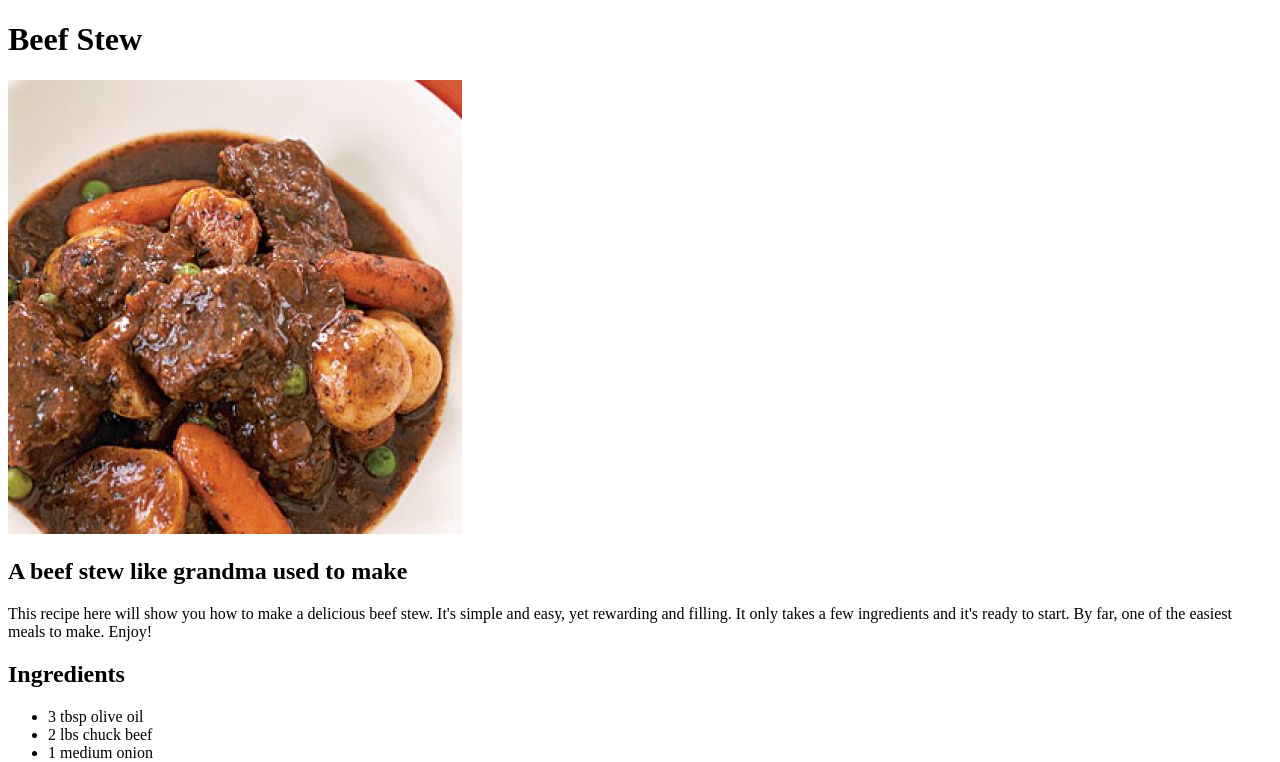
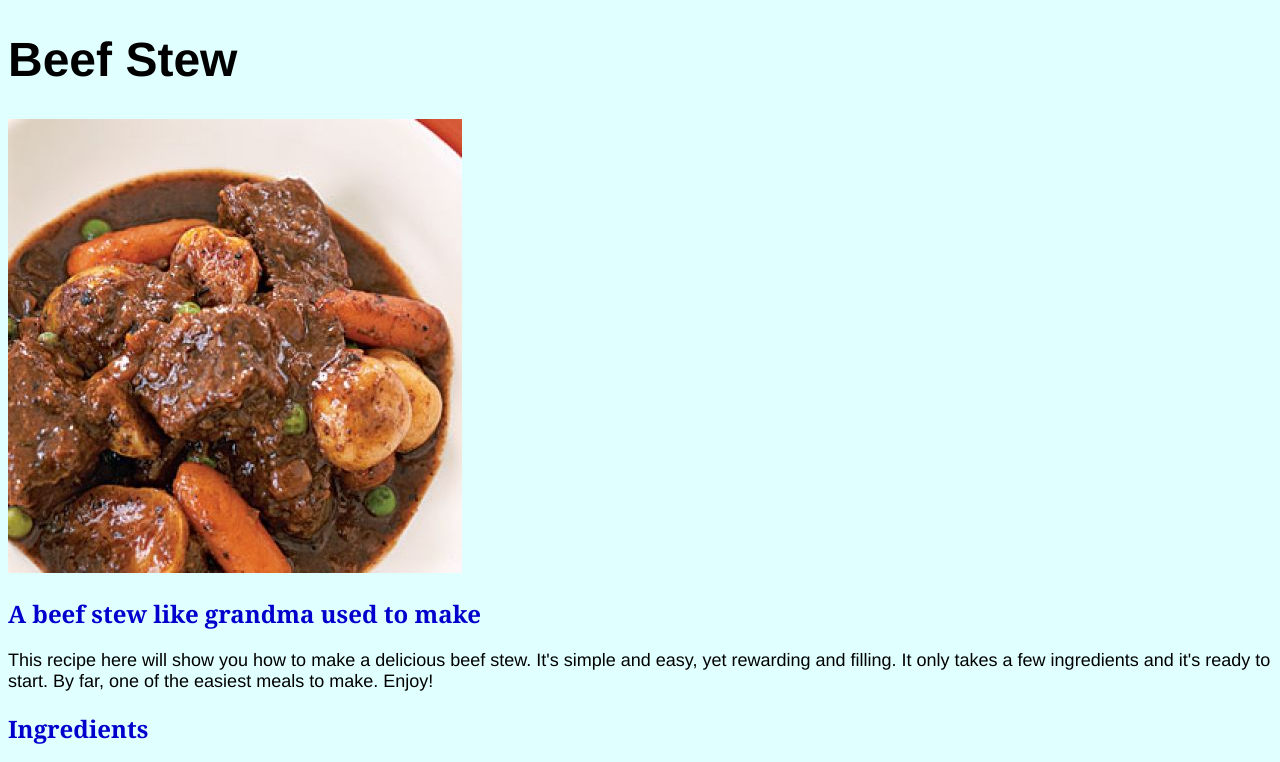
Before and after one commit to ashinard/odin-recipes, a plain HTML site: page recipes/beef-stew.html in a window 1280 px wide. Shown: the top 762 px of the page. Drawn offline with Linux system fonts and the light colour scheme.

Commit message:
Add CSS to html

```diff
--- /dev/null
+++ b/recipes.css
@@ -0,0 +1,21 @@
+html{
+    background-color: lightcyan;
+    font-family: 'Franklin Gothic Medium', 'Arial Narrow', Arial, sans-serif;
+}
+
+h1 {
+    font-size: 48px;
+}
+
+h2, h3 {
+    font-family:Georgia, 'Times New Roman', Times, serif;
+    color:mediumblue;
+}
+
+li {
+    font-size: 20px;
+}
+
+p {
+    font-size: 18px;
+}
--- a/recipes/beef-stew.html
+++ b/recipes/beef-stew.html
@@ -2,6 +2,7 @@
 <html lang="en">
     <head>
         <meta charset="utf-8">
+        <link rel="stylesheet" href="../recipes.css">
         <title>Beef Stew</title>
     </head>
 
--- /dev/null
+++ b/styles.css
@@ -0,0 +1,12 @@
+html {
+    background-color: lightcyan;
+    font-family: 'Franklin Gothic Medium', 'Arial Narrow', Arial, sans-serif;
+}
+
+h1 {
+    font-size: 48px;
+}
+
+li {
+    font-size: 20px;
+}
```
Also changed, not shown: index.html (+1 -0 lines), recipes/chicken-katsu-curry.html (+1 -0 lines), recipes/shrimp-and-sausage-jambalaya.html (+1 -0 lines).
